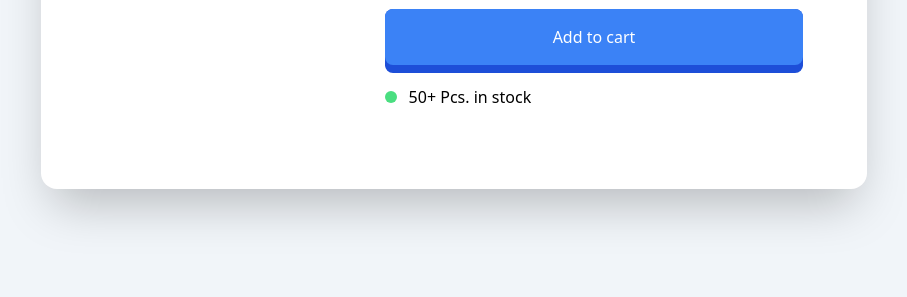
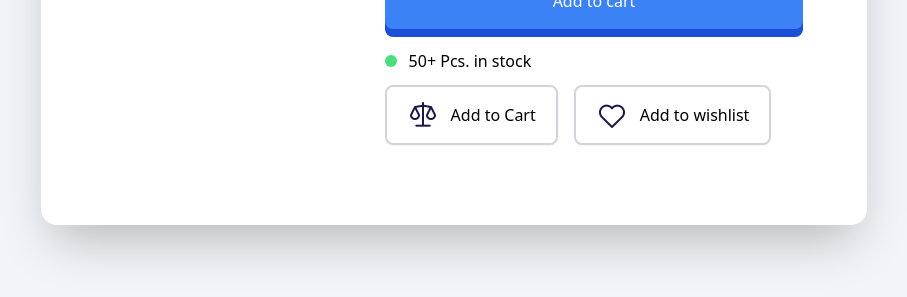
Before and after one commit to Heidelol/TailwindMiniProjects, a plain HTML site: page Product-modal/index.html in a window 1280 px wide. Shown: the part 457-754 px from the top of the page, without its empty margins (186-1093 px from the left). Drawn offline with nearby package versions, Linux system fonts and the light colour scheme.

Commit message:
terminando modal

```diff
--- a/Product-modal/index.html
+++ b/Product-modal/index.html
@@ -55,6 +55,19 @@
                     </div>
                     <div class="text-small">50+ Pcs. in stock</div>
                 </div>
+
+                <!-- Bottom Buttons Container  -->
+                <div class="flex flex-col space-y-4 md:space-y-0 md:space-x-4 md:flex-row">
+                    <button class="flex  items-center justify-center py-3 px-5 space-x-3 border-2 border-gray-300 rounded-lg shadow-sm hover:bg-opacity-30 hover:shadow-lg hover:-translate-y-0.5 transition-all duration-150">
+                        <img src="images/weight.png" alt="" class="w-8 ">
+                        <span>Add to Cart</span>
+                    </button>
+
+                    <button class="flex  items-center justify-center py-3 px-5 space-x-3 border-2 border-gray-300 rounded-lg shadow-sm hover:bg-opacity-30 hover:shadow-lg hover:-translate-y-0.5 transition-all duration-150">
+                        <img src="images/heart.png" alt="" class="w-8 ">
+                        <span>Add to wishlist</span>
+                    </button>
+                </div>
             </div>
         </div>
     </div>
```
